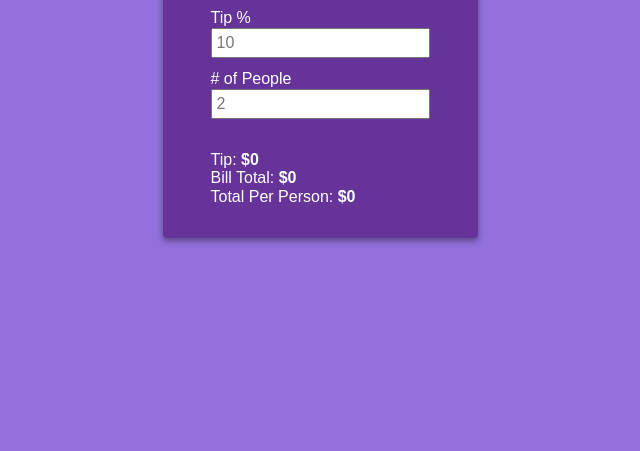
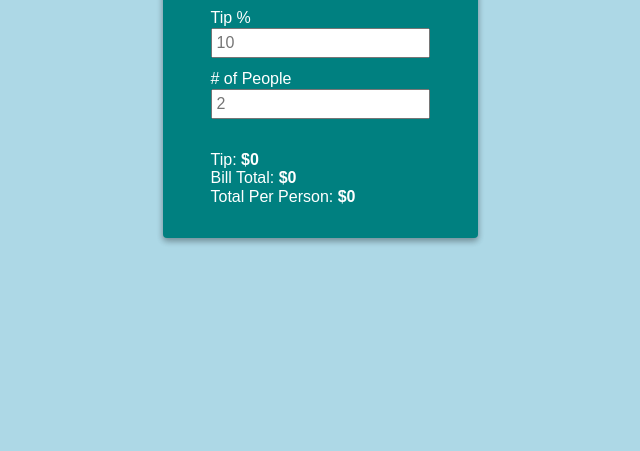
Before and after one commit to leahcarlin/tip-calculator, a browser extension: page index.html in a window 1280 px wide. Shown: the part 349-800 px from the top of the page, without its empty margins (320-960 px from the left). Drawn offline with nearby package versions, Linux system fonts and the light colour scheme.

Commit message:
Update style.css

```diff
--- a/style.css
+++ b/style.css
@@ -1,5 +1,5 @@
 body {
-	background-color: #9370DB;
+	background-color: lightblue;
 	color: #fff;
 	margin: 0;
 	display: flex;
@@ -10,7 +10,7 @@ body {
 }
 
 .calculator_container {
-	background-color: rebeccapurple;
+	background-color: teal;
 	border-radius: 4px;
 	box-shadow: 0 3px 6px rgba(0,0,0,0.16), 0 3px 6px rgba(0,0,0,0.23);
 	padding: 2rem 3rem;
```
